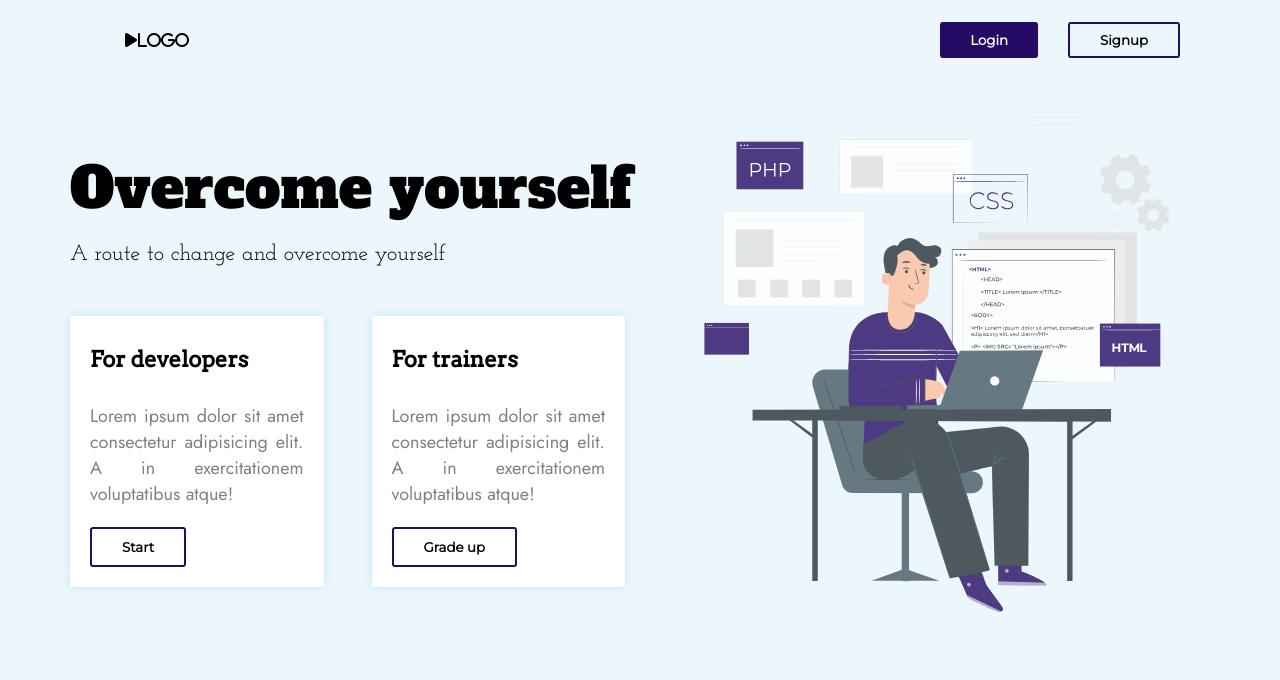
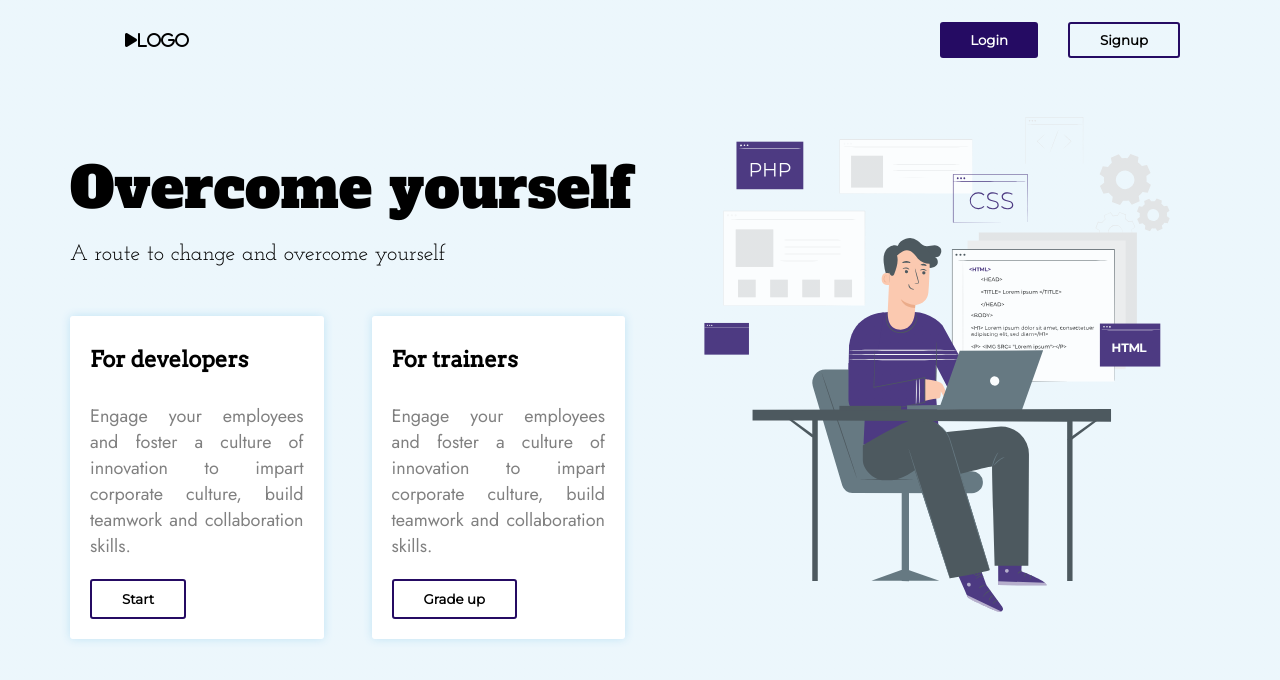
Before and after one commit to draco-git/skillenza_personal, a React (Create React App) app: page / in a window 1280 px wide. Shown: the top 680 px of the page. Built offline with nearby package versions, Linux system fonts and the light colour scheme.

Commit message:
another branch

```diff
--- a/src/components/cards/Card.js
+++ b/src/components/cards/Card.js
@@ -19,8 +19,8 @@ export default function Card(props) {
     >
       <div className={"card-title " + active}>{props.title}</div>
       <div className="card-info">
-        Lorem ipsum dolor sit amet consectetur adipisicing elit. A in
-        exercitationem voluptatibus atque!
+        Engage your employees and foster a culture of innovation to impart
+        corporate culture, build teamwork and collaboration skills.
       </div>
       <div className={btnactive}>
         <button>{props.btn}</button>
--- a/src/containers/Landingpage/Landingpage.css
+++ b/src/containers/Landingpage/Landingpage.css
@@ -32,7 +32,7 @@
 }
 img {
   grid-column: 2 / 3;
-  height: 80%;
+  height: 70%;
   width: 80%;
   margin-bottom: 250px;
   /* justify-self: center; */
```
